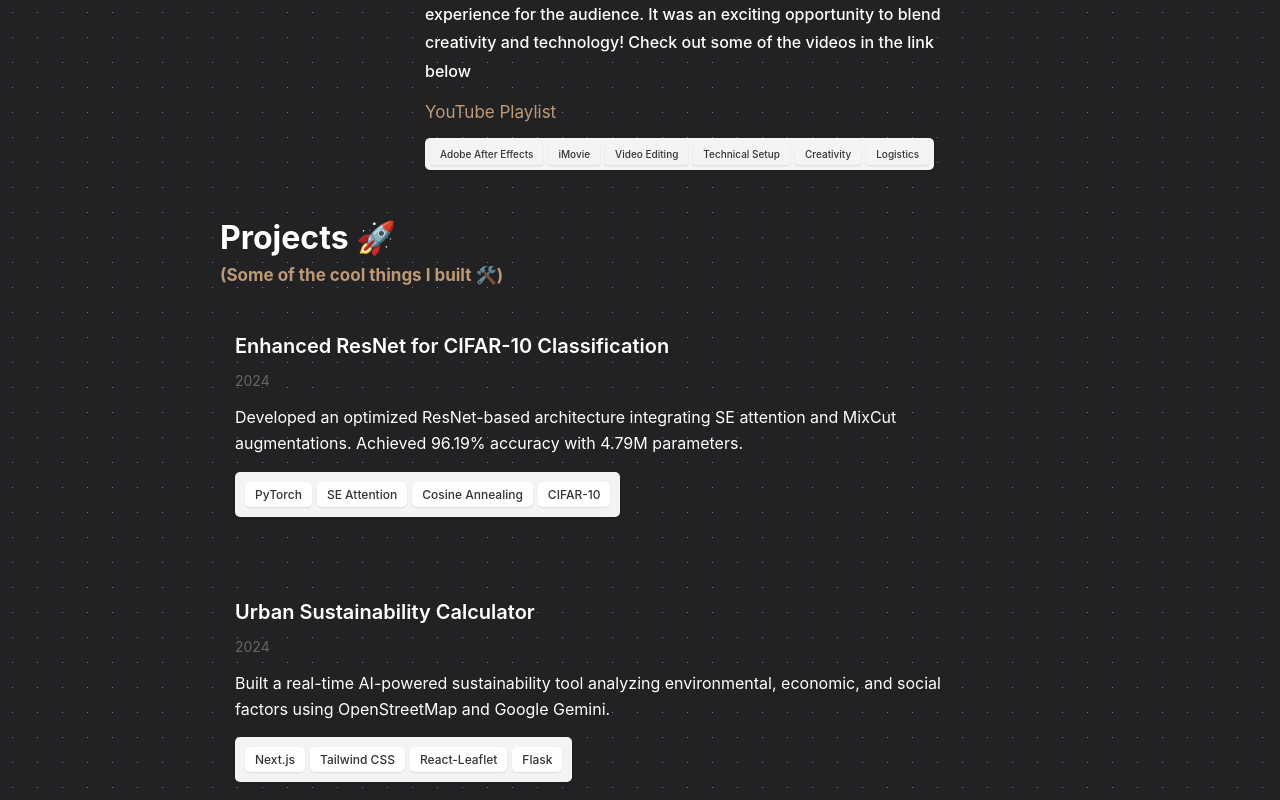
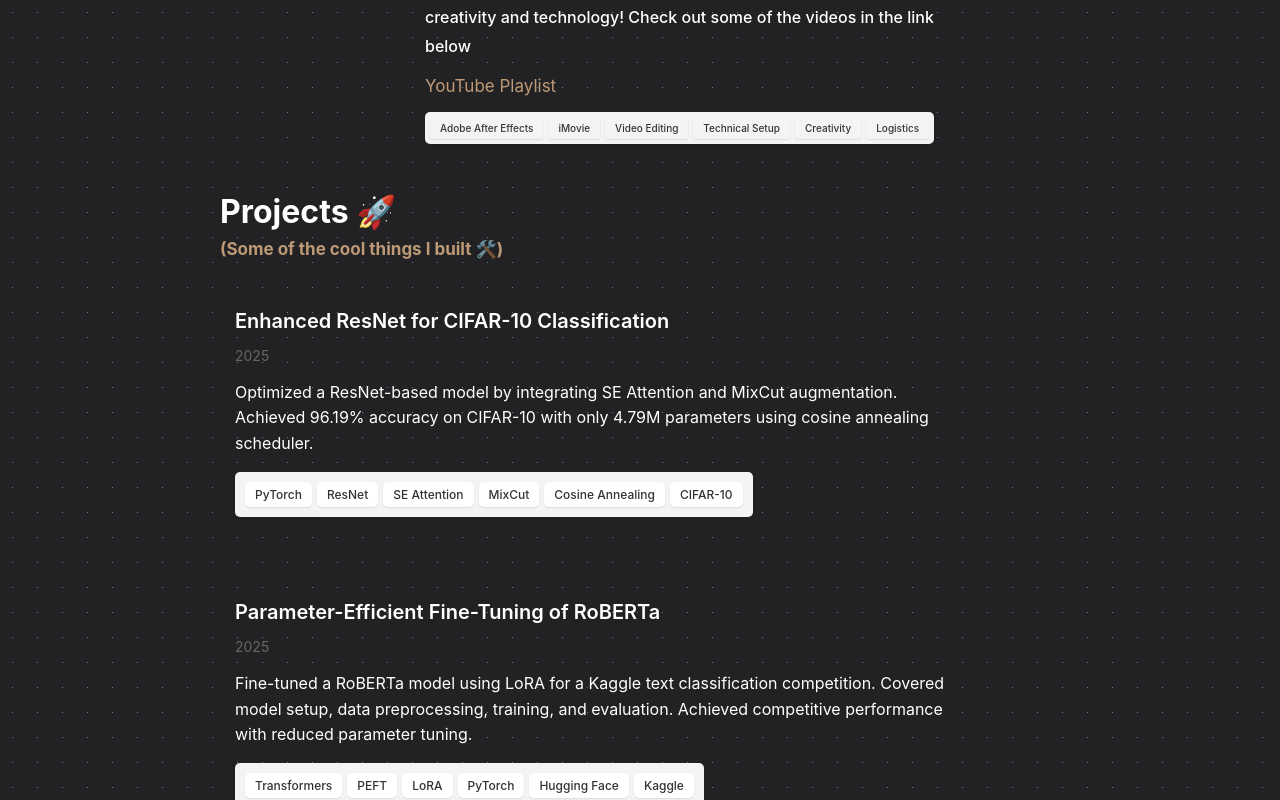
Before and after one commit to samridhsri/portfolioWebApp, a React (Create React App) app: page / in a window 1280 px wide. Shown: the part 2000-2800 px from the top of the page. Built offline with nearby package versions, Linux system fonts and the light colour scheme.

Commit message:
updated projects\

```diff
--- a/src/components/projectsComp.jsx
+++ b/src/components/projectsComp.jsx
@@ -1,54 +1,7 @@
 import React from "react";
 import css from "../stylesheets/projectsComp.css";
+import projects from "../data/projects.json";
 
-const projects = [
-  {
-    title: "Enhanced ResNet for CIFAR-10 Classification",
-    date: "2024",
-    description:
-      "Developed an optimized ResNet-based architecture integrating SE attention and MixCut augmentations. Achieved 96.19% accuracy with 4.79M parameters.",
-    tools: ["PyTorch", "SE Attention", "Cosine Annealing", "CIFAR-10"],
-    link: "https://github.com/samridhsri/DL-Project-1-Cifar10-Classification-Using-Resnet",
-  },
-  {
-    title: "Urban Sustainability Calculator",
-    date: "2024",
-    description:
-      "Built a real-time AI-powered sustainability tool analyzing environmental, economic, and social factors using OpenStreetMap and Google Gemini.",
-    tools: ["Next.js", "Tailwind CSS", "React-Leaflet", "Flask"],
-    link: "https://github.com/ranjan2601/Urban-Sustainability-Calculator",
-  },
-  {
-    title: "Semantic Image Segmentation of Breast Cancer using UNET",
-    date: "2023",
-    description:
-      "Designed a U-Net model trained on 1578 breast ultrasound images. Achieved 97.91% accuracy and IOU of 0.8341 using TensorFlow.",
-    tools: ["TensorFlow", "UNet", "Computer Vision", "Python", "OpenCV"],
-  },
-  {
-    title: "WhatsApp Chat Analyzer",
-    date: "2023",
-    description:
-      "Analyzed 500K+ messages to extract 30+ metrics including emojis, peak activity hours, and sentiment trends. Visualized via Matplotlib.",
-    tools: ["Python", "Pandas", "NumPy", "Seaborn"],
-  },
-  {
-    title: "Campus Ticket Hub",
-    date: "2023",
-    description:
-      "Built a full-stack system for event ticketing with user auth, PDF generation, and booking analytics.",
-    tools: ["VueJS", "Flask", "SQLite3", "Redis", "Celery"],
-    link: "https://github.com/samridhsri/Ticket-Booking-System",
-  },
-  {
-    title: "Manipal Convocation Portal",
-    date: "2022",
-    description:
-      "Live deployment used for convocation registrations. Built with React, Firebase, and MongoDB, integrated Hostinger's email API.",
-    tools: ["React", "Firebase", "MongoDB", "Twilio"],
-    link: "https://mujconvocation.in",
-  },
-];
 
 const ProjectsComp = () => {
   return (
--- /dev/null
+++ b/src/data/projects.json
@@ -0,0 +1,63 @@
+[
+    {
+        "title": "Enhanced ResNet for CIFAR-10 Classification",
+        "date": "2025",
+        "description": "Optimized a ResNet-based model by integrating SE Attention and MixCut augmentation. Achieved 96.19% accuracy on CIFAR-10 with only 4.79M parameters using cosine annealing scheduler.",
+        "tools": ["PyTorch", "ResNet", "SE Attention", "MixCut", "Cosine Annealing", "CIFAR-10"],
+        "link": "https://github.com/samridhsri/DL-Project-1-Cifar10-Classification-Using-Resnet"
+      },
+    {
+        "title": "Parameter-Efficient Fine-Tuning of RoBERTa",
+        "date": "2025",
+        "description": "Fine-tuned a RoBERTa model using LoRA for a Kaggle text classification competition. Covered model setup, data preprocessing, training, and evaluation. Achieved competitive performance with reduced parameter tuning.",
+        "tools": ["Transformers", "PEFT", "LoRA", "PyTorch", "Hugging Face", "Kaggle"],
+        "link": "https://github.com/samridhsri/finetuning-with-lora-dl-project-2"
+      },
+    {
+        "title": "Social Media Sentiment Analysis",
+        "date": "2025",
+        "description": "Python Notebook to analyse the social media trends as part of a Data Science Bootcamp I took at NYU",
+        "tools": ["Flask", "Matplotlib", "Seaborn", "NLP"],
+        "link": "https://github.com/samridhsri/social-media-sentiment-analysis"
+      },
+    {
+      "title": "Enhanced ResNet for CIFAR-10 Classification",
+      "date": "2024",
+      "description": "Developed an optimized ResNet-based architecture integrating SE attention and MixCut augmentations. Achieved 96.19% accuracy with 4.79M parameters.",
+      "tools": ["PyTorch", "SE Attention", "Cosine Annealing", "CIFAR-10"],
+      "link": "https://github.com/samridhsri/DL-Project-1-Cifar10-Classification-Using-Resnet"
+    },
+    {
+      "title": "Urban Sustainability Calculator",
+      "date": "2024",
+      "description": "Built a real-time AI-powered sustainability tool analyzing environmental, economic, and social factors using OpenStreetMap and Google Gemini.",
+      "tools": ["Next.js", "Tailwind CSS", "React-Leaflet", "Flask"],
+      "link": "https://github.com/ranjan2601/Urban-Sustainability-Calculator"
+    },
+    {
+      "title": "Semantic Image Segmentation of Breast Cancer using UNET",
+      "date": "2023",
+      "description": "Designed a U-Net model trained on 1578 breast ultrasound images. Achieved 97.91% accuracy and IOU of 0.8341 using TensorFlow.",
+      "tools": ["TensorFlow", "UNet", "Computer Vision", "Python", "OpenCV"]
+    },
+    {
+      "title": "WhatsApp Chat Analyzer",
+      "date": "2023",
+      "description": "Analyzed 500K+ messages to extract 30+ metrics including emojis, peak activity hours, and sentiment trends. Visualized via Matplotlib.",
+      "tools": ["Python", "Pandas", "NumPy", "Seaborn"]
+    },
+    {
+      "title": "Campus Ticket Hub",
+      "date": "2023",
+      "description": "Built a full-stack system for event ticketing with user auth, PDF generation, and booking analytics.",
+      "tools": ["VueJS", "Flask", "SQLite3", "Redis", "Celery"],
+      "link": "https://github.com/samridhsri/Ticket-Booking-System"
+    },
+    {
+      "title": "Manipal Convocation Portal",
+      "date": "2022",
+      "description": "Live deployment used for convocation registrations. Built with React, Firebase, and MongoDB, integrated Hostinger's email API.",
+      "tools": ["React", "Firebase", "MongoDB", "Twilio"],
+      "link": "https://mujconvocation.in"
+    }
+  ]
--- a/src/pages/Home.jsx
+++ b/src/pages/Home.jsx
@@ -57,7 +57,7 @@ const Home = () => {
                                     <li><strong>📞 Started a new role</strong> as an Engagement Ambassador at <span style={{ color: "#F39C12" }}>NYU Phonathon</span> – Feb 2025</li>
                                     <li><strong>🧠 Built:</strong> Urban Sustainability Calculator using Next.js + Google Gemini</li>
                                     <li><strong>🧠 Built:</strong> Exploratory Data Analysis on the role of AI in Tech Layoffs</li>
-                                    <li><strong>🎓 Just finished:</strong> Machine Learning, Computer System Architecture and Real-time Embedded Systems at NYU Tandon – Fall 2024</li>
+                                    <li><strong>🎓 Just finished:</strong> MLops, Deep Learning, Digital Signal Processing at NYU Tandon – Fall 2024</li>
                                     <li><strong>📣 Currently seeking:</strong> Full-stack or ML Internship for Summer 2025</li>
                                 </ul>
                             </section>
```
